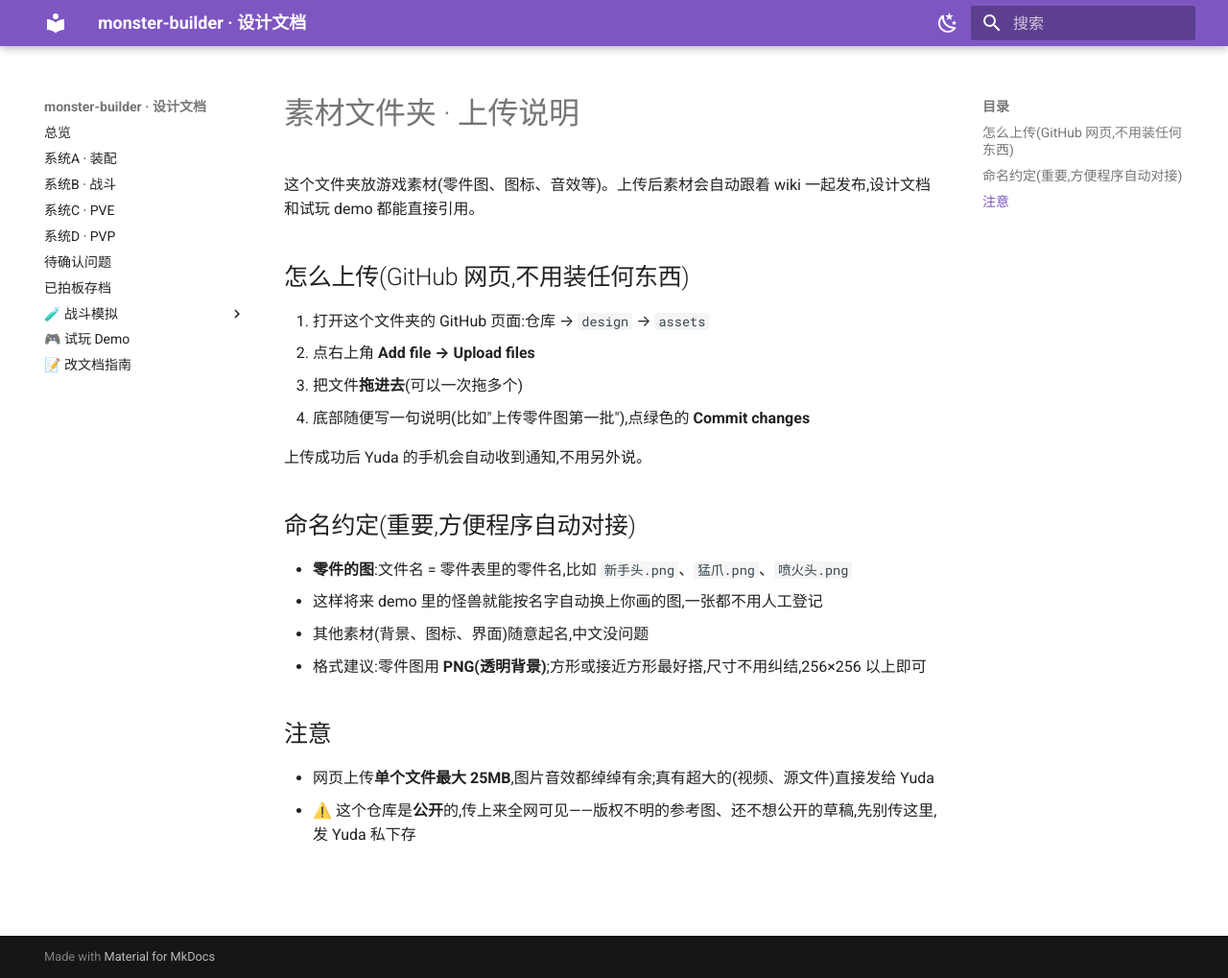
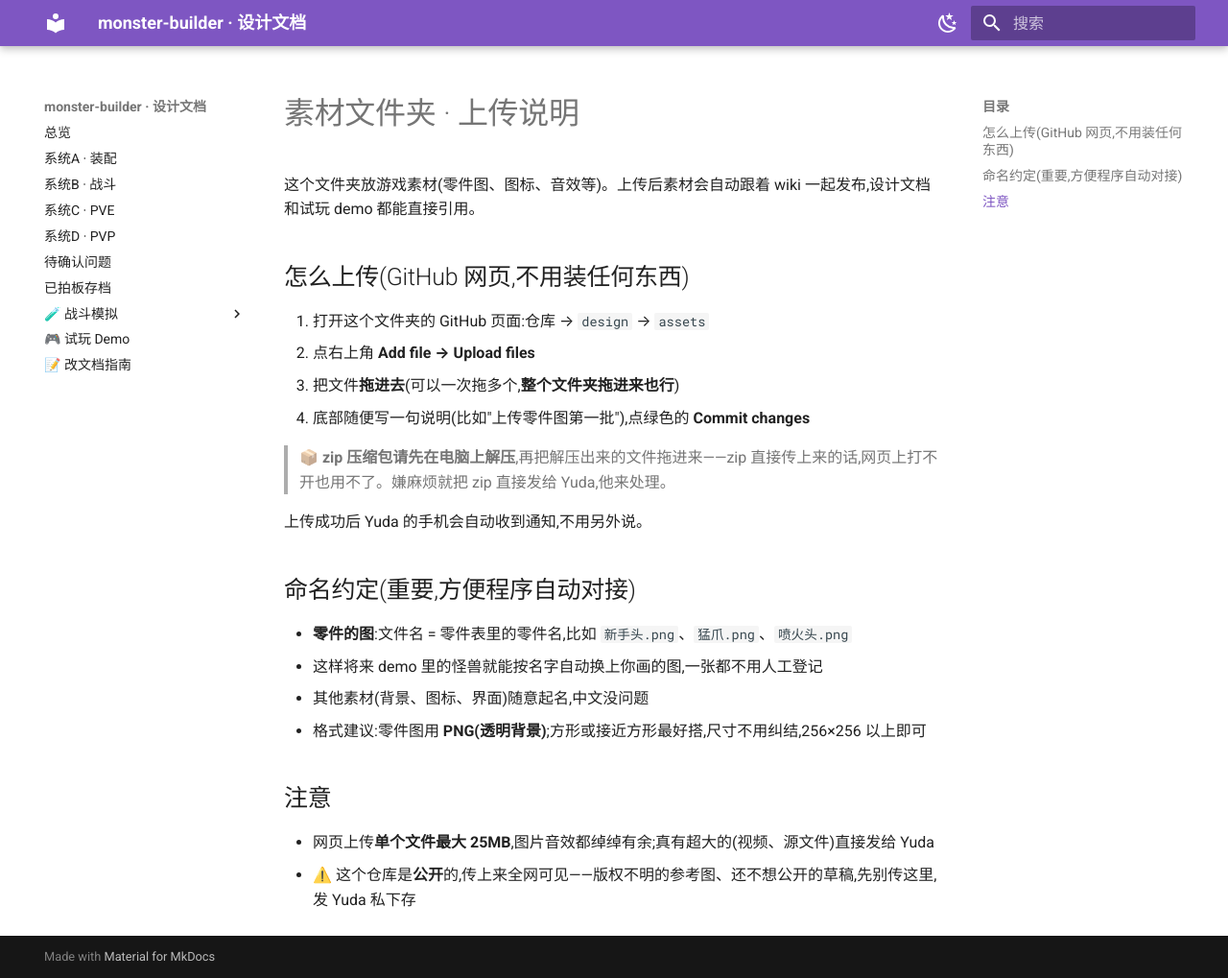
Before and after one commit to zhaoyuda/monster-builder, an MkDocs documentation site: the page built from design/assets/README.md, in a window 1280 px wide and 1019 px high. Shown: the whole window at 96% size. Built offline with MkDocs 1.6.1 and Material for MkDocs 9.7.7, drawn with Linux system fonts in a browser that asks for light colours.

Commit message:
docs(assets): 上传说明补充 zip 先解压 + 可拖整个文件夹
Co-Authored-By: Claude Fable 5 <noreply@anthropic.com>
Claude-Session: https://claude.ai/code/session_014oioR6yEDTrCW8kBU8iQqj

```diff
--- a/design/assets/README.md
+++ b/design/assets/README.md
@@ -6,8 +6,10 @@
 
 1. 打开这个文件夹的 GitHub 页面:仓库 → `design` → `assets`
 2. 点右上角 **Add file → Upload files**
-3. 把文件**拖进去**(可以一次拖多个)
+3. 把文件**拖进去**(可以一次拖多个,**整个文件夹拖进来也行**)
 4. 底部随便写一句说明(比如"上传零件图第一批"),点绿色的 **Commit changes**
+
+> 📦 **zip 压缩包请先在电脑上解压**,再把解压出来的文件拖进来——zip 直接传上来的话,网页上打不开也用不了。嫌麻烦就把 zip 直接发给 Yuda,他来处理。
 
 上传成功后 Yuda 的手机会自动收到通知,不用另外说。
 
```
